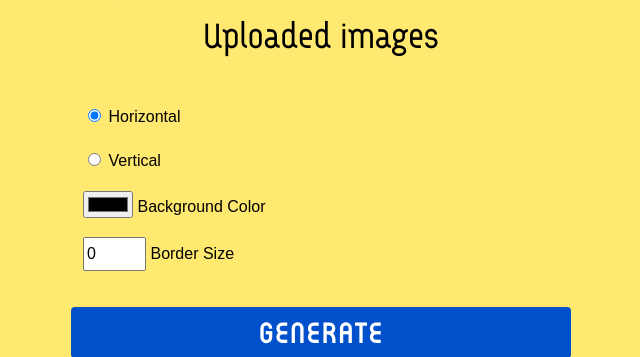
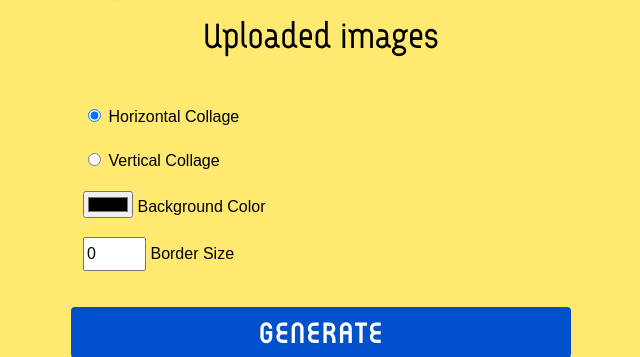
Before and after one commit to brandon-wallace/photo-collage-tool, a Flask app: template application/templates/main/workspace.html in a window 1280 px wide. Shown: the part 134-491 px from the top of the page, without its empty margins (319-959 px from the left). Run offline with Flask 2, Linux system fonts and the light colour scheme; the template is opened without the code that fills it: values that come from a table or form of the project are taken from there, others are empty.

Commit message:
Improve wording

```diff
--- a/application/templates/main/workspace.html
+++ b/application/templates/main/workspace.html
@@ -41,13 +41,13 @@
         <li>
           <label for="horizontal">
             <input type="radio" name="orientation" id="horizontal" value="horizontal" checked>
-          </label>Horizontal
+          </label>Horizontal Collage
         </li>
 
         <li>
           <label for="vertical">
             <input type="radio" name="orientation" id="vertical" value="vertical">
-          </label>Vertical
+          </label>Vertical Collage
         </li>
 
         <li>
```
